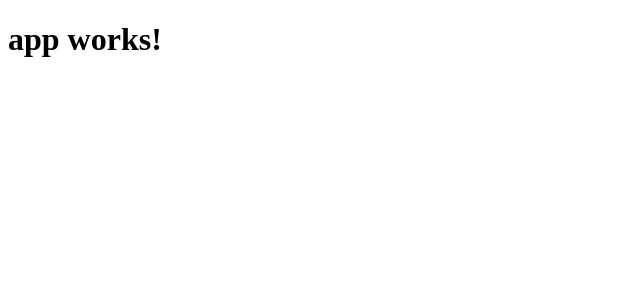
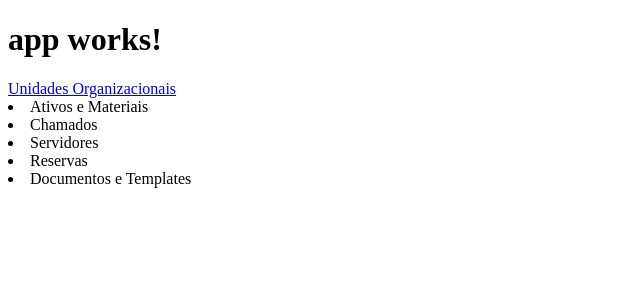
Before and after one commit to davydmelo/workstation-webcli, an Angular app: page / in a window 1280 px wide. Shown: the top 300 px of the page, without its empty margins (0-640 px from the left). Built offline with nearby package versions, Linux system fonts and the light colour scheme.

Commit message:
Criação de componentes menu e header

```diff
--- a/src/app/app.component.html
+++ b/src/app/app.component.html
@@ -1,3 +1,5 @@
 <h1>
   {{title}}
 </h1>
+
+<app-menu></app-menu>
--- a/src/app/app.component.ts
+++ b/src/app/app.component.ts
@@ -1,4 +1,5 @@
 import { Component } from '@angular/core';
+import { MenuComponent } from './menu/menu.component'
 
 @Component({
   selector: 'app-root',
--- a/src/app/menu/menu.component.html
+++ b/src/app/menu/menu.component.html
@@ -1,3 +1,8 @@
 <p>
-  menu works!
+  <a href="#" (click)="clicked()">Unidades Organizacionais</a>
+  <li>Ativos e Materiais</li>
+  <li>Chamados</li>
+  <li>Servidores</li>
+  <li>Reservas</li>
+  <li>Documentos e Templates</li>
 </p>
--- a/src/app/menu/menu.component.ts
+++ b/src/app/menu/menu.component.ts
@@ -12,4 +12,8 @@ export class MenuComponent implements OnInit {
   ngOnInit() {
   }
 
+  clicked()
+  {
+    console.log("My angular");
+  }
 }
```
